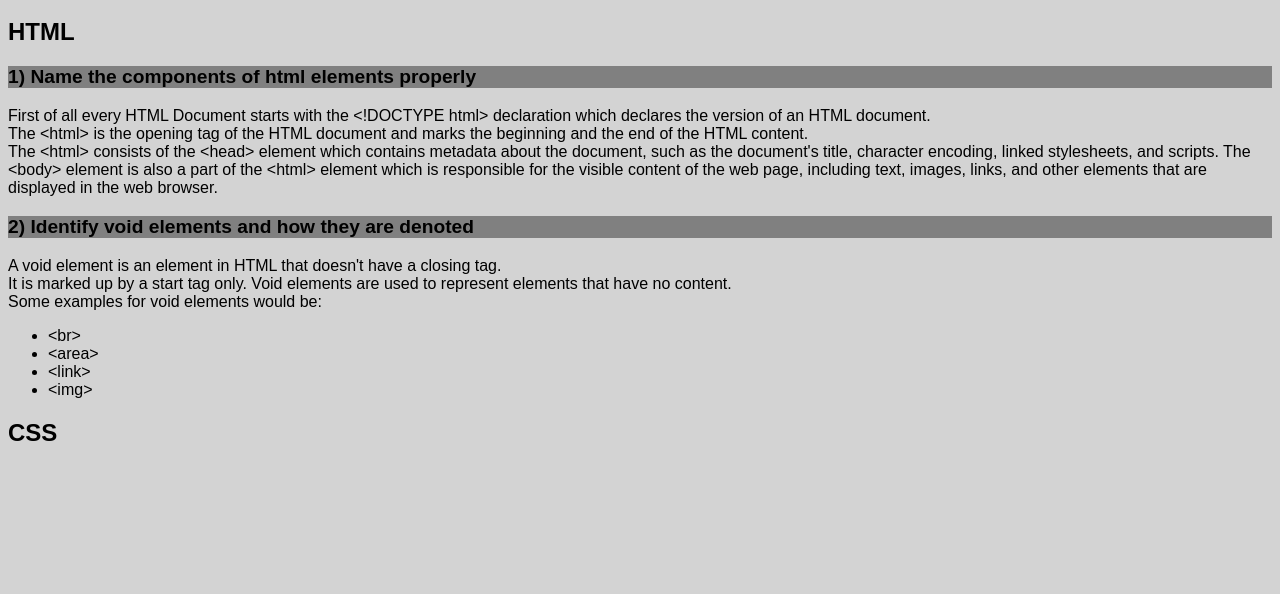
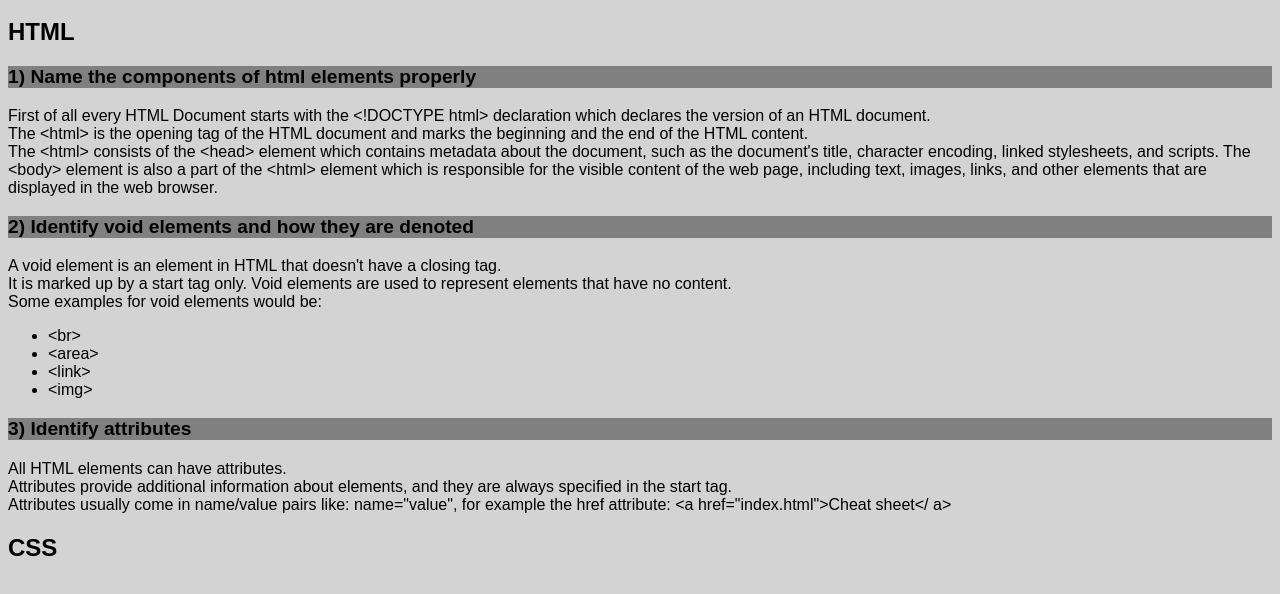
Before and after one commit to 2324-2bhif-wmc-assignments/00-Cheat-Sheet-FilipKaleskov, a plain HTML site: page 2_Assignment.html in a window 1280 px wide. Shown: the part 92-686 px from the top of the page. Drawn offline with Linux system fonts and the light colour scheme.

Commit message:
explained what attributes are and gave a example

```diff
--- a/2_Assignment.html
+++ b/2_Assignment.html
@@ -60,6 +60,18 @@
             </ul>
             </p>
 
+            <h1>
+                3) Identify attributes
+            </h1>
+            <p>
+                All HTML elements can have attributes.
+                <br>
+                Attributes provide additional information about elements, and they are always specified in the start tag.
+                <br>
+                Attributes usually come in name/value pairs like: name="value", for example the href attribute:
+                &lt;a href="index.html">Cheat sheet&lt;/  a&gt;
+            </p>
+
         </section>
 
         <section class="section two" id="section2">
```
